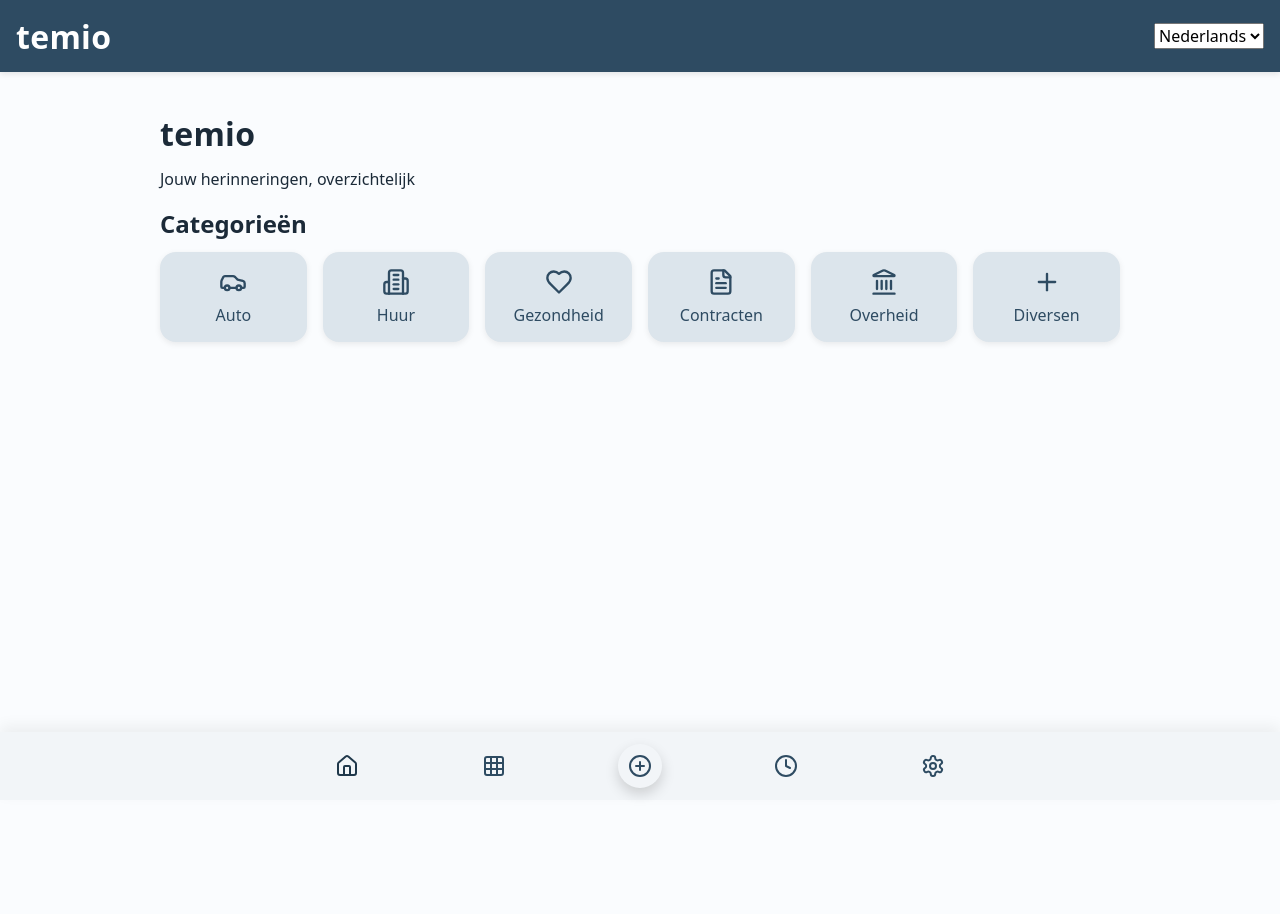
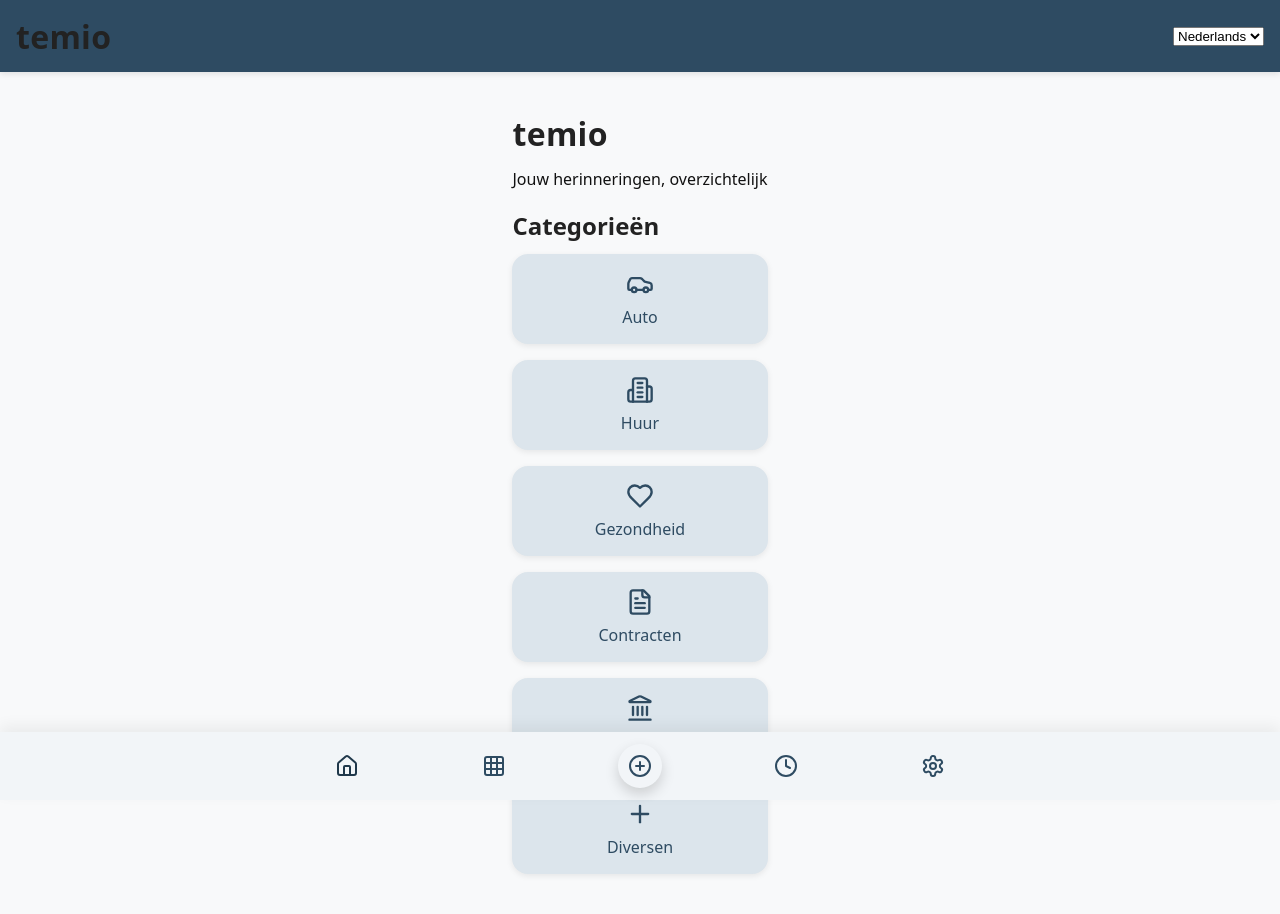
Before and after one commit to harrolds/temio, a React (Vite) app: page / in a window 1280 px wide. Shown: the top 914 px of the page. Before the commit the page ends 800 px from the top, so only its background shows below. Built offline with nearby package versions, Linux system fonts and the light colour scheme.

Commit message:
Update styles.css

```diff
--- a/src/styles.css
+++ b/src/styles.css
@@ -18,74 +18,89 @@ body,
 #root {
   height: 100%;
   width: 100%;
+  font-family: var(--font-primary, system-ui, sans-serif);
+  background-color: var(--color-bg, #f8f9fa);
+  color: var(--color-text, #111);
+  -webkit-font-smoothing: antialiased;
+  -moz-osx-font-smoothing: grayscale;
 }
 
-/* === Default Typography (inherited from styles.extra.css) === */
-h1,
-h2,
-h3,
-h4,
-h5,
-h6 {
-  font-family: var(--pp-font-heading);
-  margin: var(--pp-space-4) 0 var(--pp-space-2);
+/* === Layout Containers === */
+main {
+  min-height: calc(100vh - 72px); /* ruimte voor vaste footer */
+  display: flex;
+  flex-direction: column;
+  padding: 1rem;
+  padding-bottom: 5.5rem; /* voorkomt overlap met vaste footer */
+}
+
+section {
+  width: 100%;
+  margin: 0 auto;
+}
+
+/* === Headings & Text === */
+h1, h2, h3, h4, h5, h6 {
+  font-family: var(--font-secondary, var(--font-primary));
+  font-weight: 600;
+  color: var(--color-heading, #222);
 }
 
 p {
-  line-height: 1.5;
-  margin-bottom: var(--pp-space-3);
+  line-height: 1.6;
+  margin-bottom: 1rem;
+}
+
+/* === Buttons === */
+button {
+  cursor: pointer;
+  border: none;
+  border-radius: var(--radius-sm, 6px);
+  font-weight: 500;
+  transition: background-color 0.2s ease, transform 0.15s ease;
+}
+
+button:hover {
+  transform: translateY(-1px);
 }
 
 /* === Links === */
 a {
-  color: var(--pp-color-focus);
+  color: var(--color-accent, #007bff);
   text-decoration: none;
-  transition: opacity 0.2s ease;
+  transition: color 0.2s ease;
 }
 
 a:hover {
-  opacity: 0.8;
+  color: var(--color-accent-hover, #0056b3);
 }
 
-/* === Generic Utility Classes === */
-.container {
-  max-width: 960px;
-  margin: 0 auto;
-  padding: 0 var(--pp-space-4);
+/* === Grid Utilities === */
+.grid {
+  display: grid;
+  gap: 1rem;
 }
 
-.text-center {
-  text-align: center;
+.grid-2 {
+  grid-template-columns: repeat(auto-fit, minmax(250px, 1fr));
 }
 
+.grid-3 {
+  grid-template-columns: repeat(auto-fit, minmax(180px, 1fr));
+}
+
+/* === Utility Classes === */
 .hidden {
   display: none !important;
 }
 
-/* === Forms === */
-form {
-  width: 100%;
+.center {
+  display: flex;
+  justify-content: center;
+  align-items: center;
 }
 
-label {
-  font-weight: 500;
+/* === Footer spacing helper (vaste footer in beeld) === */
+.has-fixed-footer {
+  padding-bottom: 5.5rem;
 }
-
-input,
-select,
-textarea {
-  font-family: inherit;
-  font-size: 1rem;
-}
-
-/* === Scrollbar Styling (non-functional aesthetic) === */
-::-webkit-scrollbar {
-  width: 8px;
-}
-::-webkit-scrollbar-thumb {
-  background-color: var(--pp-color-secondary);
-  border-radius: var(--pp-radius);
-}
-::-webkit-scrollbar-track {
-  background: var(--pp-color-accent);
-}
```
